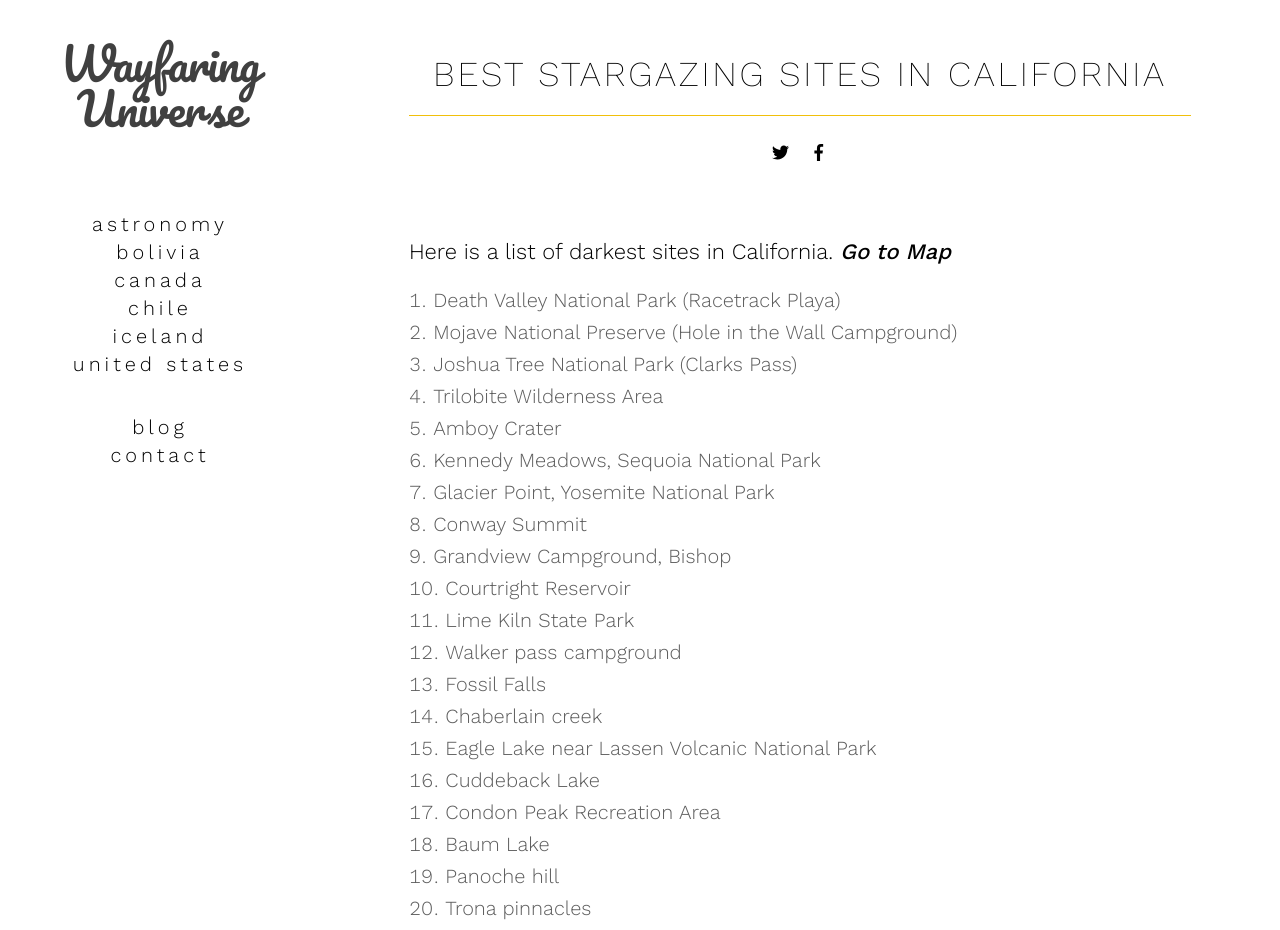
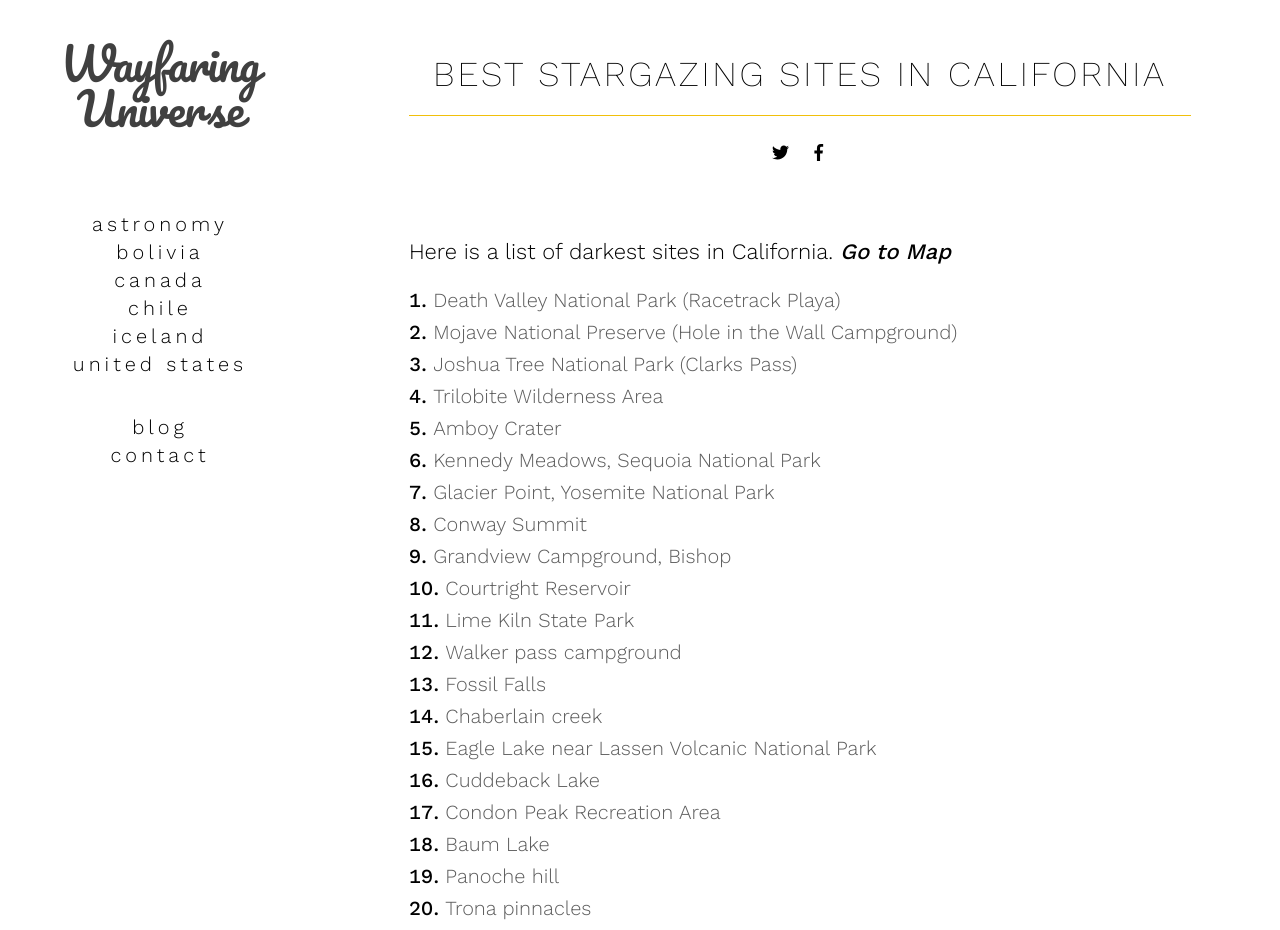
Before and after one commit to anumehashukla/wayfaringuniverse, a Jekyll site: the page built from _posts/Astronomy/2014-06-28-stargazing-sites-in-california.md, in a window 1280 px wide and 1400 px high. Shown: the top 930 px of the window. Built offline with Jekyll 4.4.1, drawn with Linux system fonts in a browser that asks for light colours; nearby versions of some CDN libraries; comment, search, counter and statistics services are not loaded.

Commit message:
Changed list marker and list anchor stylse

```diff
--- a/_sass/_basic.scss
+++ b/_sass/_basic.scss
@@ -167,6 +167,11 @@ p, ul, ol {
 
 ul, ol {
   list-style-position: inside;
+}
+
+ol li::marker {
+  color: black;
+  font-weight: 400;
 }
 
 blockquote {
--- a/_sass/_includes/_content.scss
+++ b/_sass/_includes/_content.scss
@@ -146,6 +146,10 @@
 
   p a {
     font-weight: $bold-weight;
+    border-bottom: 1px solid $accent-color;
+  }
+
+  ol li a {
     border-bottom: 1px solid $accent-color;
   }
 
```
